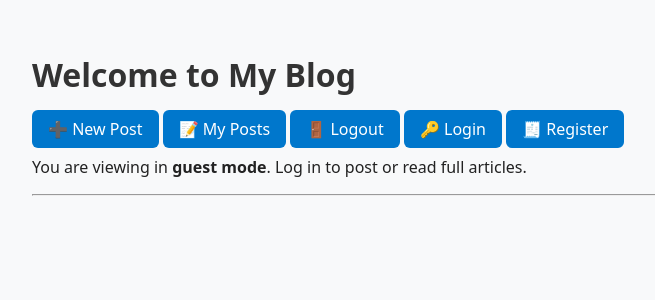
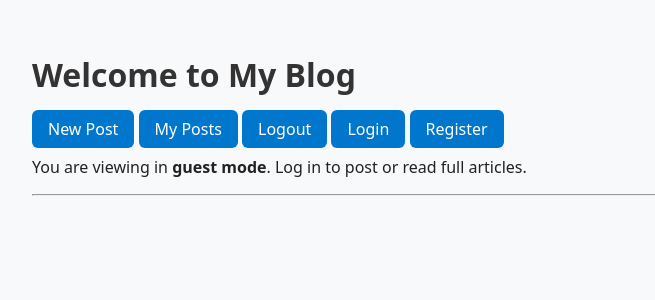
Before and after one commit to Chamodi-Karunarathne/php_blog_project, a PHP site: page / in a window 1280 px wide. Shown: the top 300 px of the page, without its empty margins (0-655 px from the left). Run offline with PHP 8.4, Linux system fonts and the light colour scheme; data that the repository does not hold is empty; some libraries are stand-ins or nearby versions.

Commit message:
cleaner interface

```diff
--- a/index.php
+++ b/index.php
@@ -22,12 +22,12 @@ $isLoggedIn = isset($_SESSION["user_id"]);
     <h1>Welcome to My Blog</h1>
 
     <div class="nav-buttons">
-        <a href="pages/add_post.php" class="btn">➕ New Post</a>
-        <a href="pages/my_posts.php" class="btn">📝 My Posts</a>
-        <a href="pages/logout.php" class="btn">🚪 Logout</a>
+        <a href="pages/add_post.php" class="btn">New Post</a>
+        <a href="pages/my_posts.php" class="btn">My Posts</a>
+        <a href="pages/logout.php" class="btn">Logout</a>
         <?php if (!$isLoggedIn): ?>
-            <a href="pages/login.php" class="btn">🔑 Login</a>
-            <a href="pages/register.php" class="btn">🧾 Register</a>
+            <a href="pages/login.php" class="btn">Login</a>
+            <a href="pages/register.php" class="btn">Register</a>
         <?php endif; ?>
     </div>
 
```
